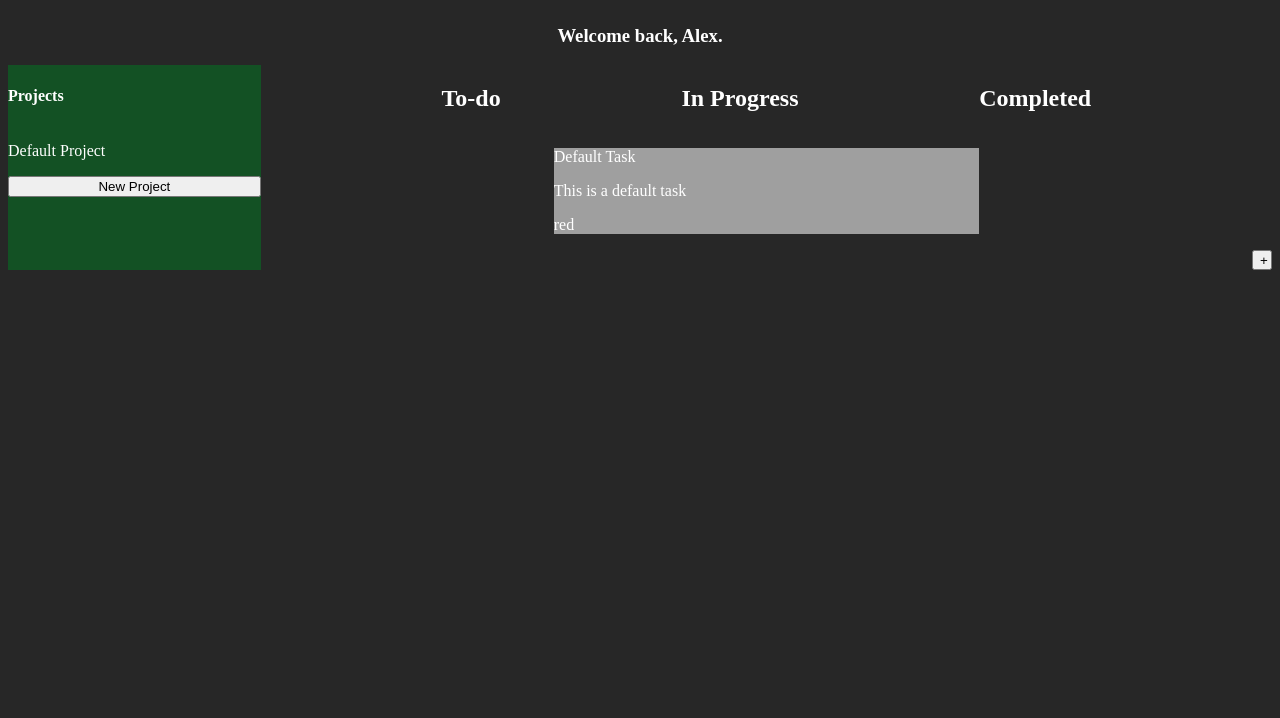
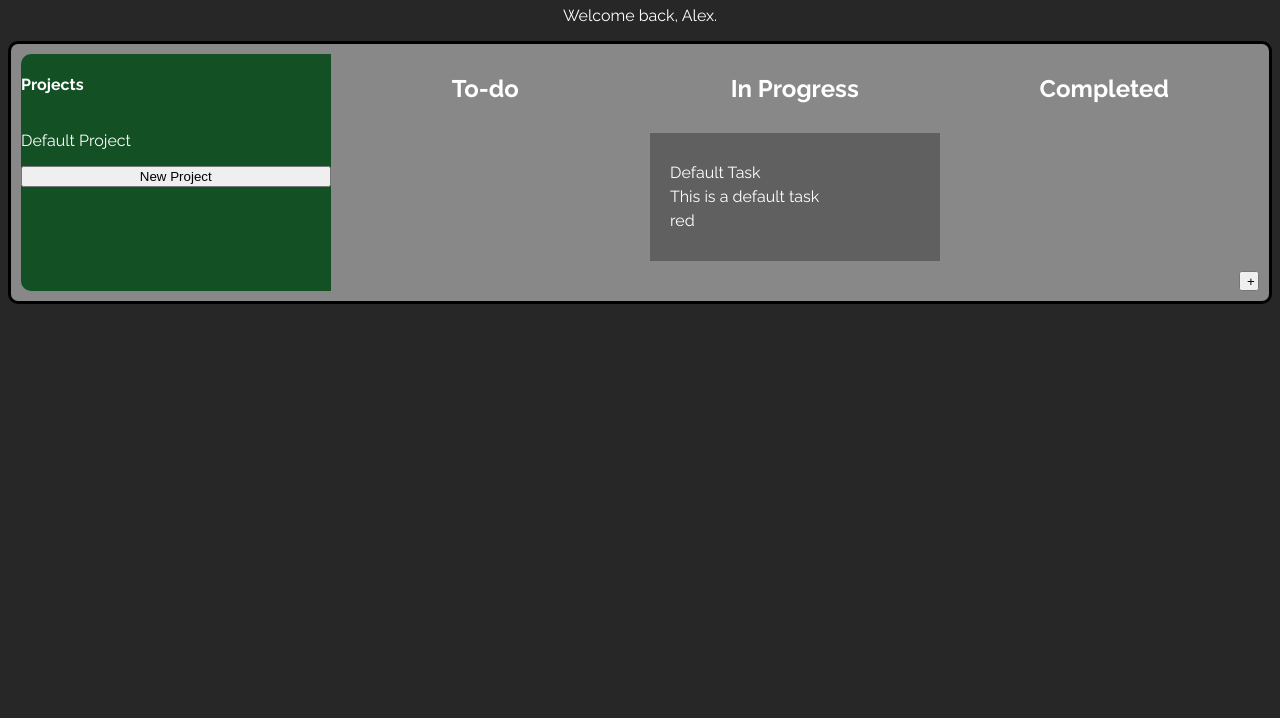
Before and after one commit to alex-nemeth/todolist, a website built with webpack: page dist/index.html in a window 1280 px wide. Shown: the part 82-800 px from the top of the page. Built offline with nearby package versions, Linux system fonts and the light colour scheme.

Commit message:
improved styles

```diff
--- a/dist/index.html
+++ b/dist/index.html
@@ -30,6 +30,7 @@
                 </form>
             </div>
         </div>
+
         <!--Task Modal TBD-->
         <div id="task-modal" class="modal">
             <div class="modal-content">
@@ -56,10 +57,14 @@
                 </form>
             </div>
         </div>
+
+        <!--Header-->
         <div class="header">
             <h1>Tudulu</h1>
-            <h3>Welcome back, Alex.</h3>
+            <p class="greeting">Welcome back, Alex.</p>
         </div>
+
+        <!--Content-->
         <div class="content">
             <div class="sidebar">
                 <h4>Projects</h4>
--- a/dist/styles.css
+++ b/dist/styles.css
@@ -1,6 +1,9 @@
+@import url("https://fonts.googleapis.com/css2?family=Raleway:wght@200;300;400;500;700;900&display=swap");
+
 body {
     background-color: rgb(39, 39, 39);
     color: white;
+    font-family: "Raleway", sans-serif;
 }
 
 h1 {
@@ -8,16 +11,28 @@ h1 {
     justify-content: center;
 }
 
+.greeting {
+    margin-top: 0px;
+}
+
+.content {
+    background-color: #888;
+    padding: 10px;
+    border-radius: 10px;
+    border: 3px solid rgba(0, 0, 0);
+}
+
 .header {
     display: flex;
     flex-direction: column;
     align-items: center;
     justify-content: center;
+    margin-top: 0px;
 }
 
 .content {
     display: grid;
-    grid-template-columns: 20% 80%;
+    grid-template-columns: 25% 75%;
 }
 
 svg {
@@ -30,6 +45,8 @@ svg {
     display: flex;
     flex-direction: column;
     background-color: rgb(19, 81, 36);
+    border-top-left-radius: 10px;
+    border-bottom-left-radius: 10px;
 }
 
 .project {
@@ -39,8 +56,10 @@ svg {
 }
 
 .headings {
-    display: flex;
-    justify-content: space-evenly;
+    display: grid;
+    grid-auto-columns: minmax(0, 1fr);
+    grid-auto-flow: column;
+    text-align: center;
 }
 
 /* The Modal (background) */
@@ -88,12 +107,14 @@ svg {
 
 .class-categories {
     display: grid;
-    grid-template-columns: auto auto auto;
-    grid-template-rows: auto, auto, auto;
+    grid-auto-columns: minmax(0, 1fr);
+    grid-auto-flow: column;
 }
 
 .task-card {
-    background-color: rgb(159, 159, 159);
+    background-color: rgb(96, 96, 96);
+    padding: 20px;
+    margin: 10px;
 }
 
 .add-task-container {
@@ -105,3 +126,8 @@ svg {
     height: 20px;
     width: 20px;
 }
+
+.class-categories {
+    font-size: 16px;
+    line-height: 50%;
+}
```
